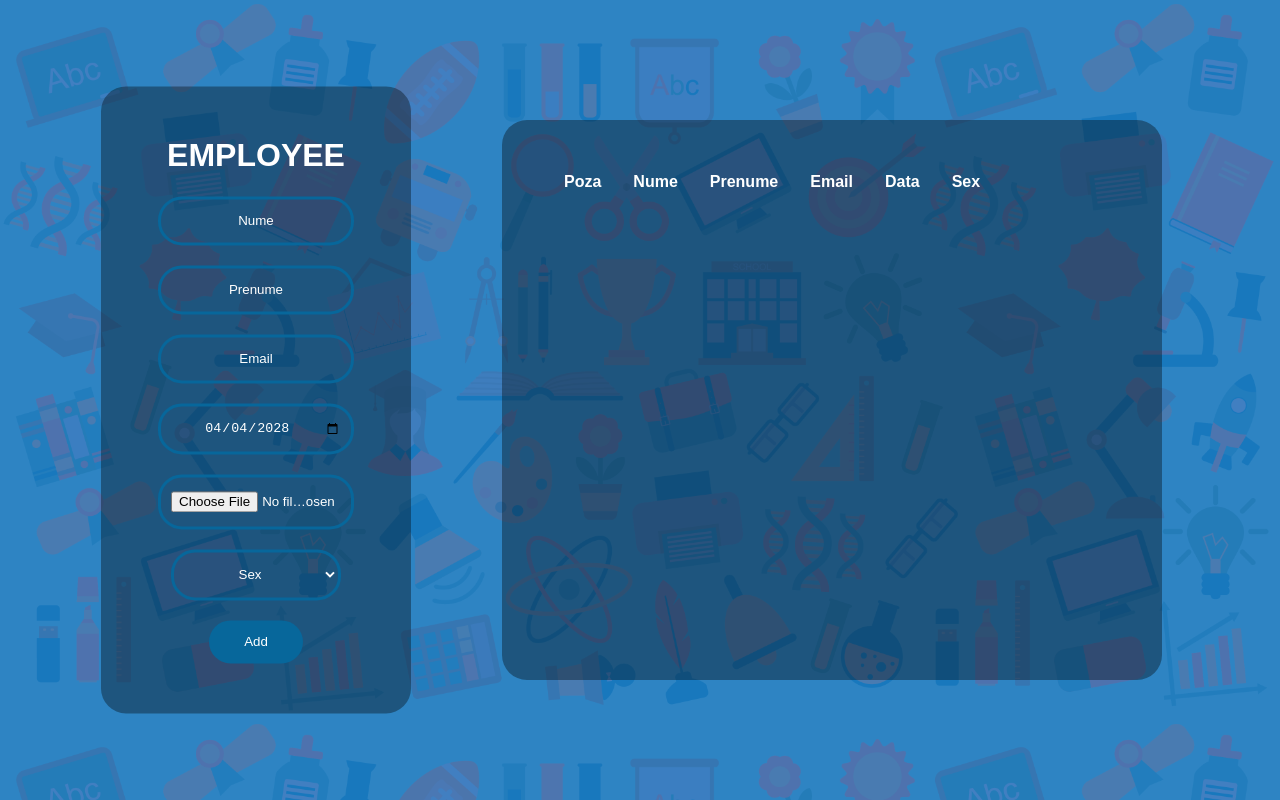
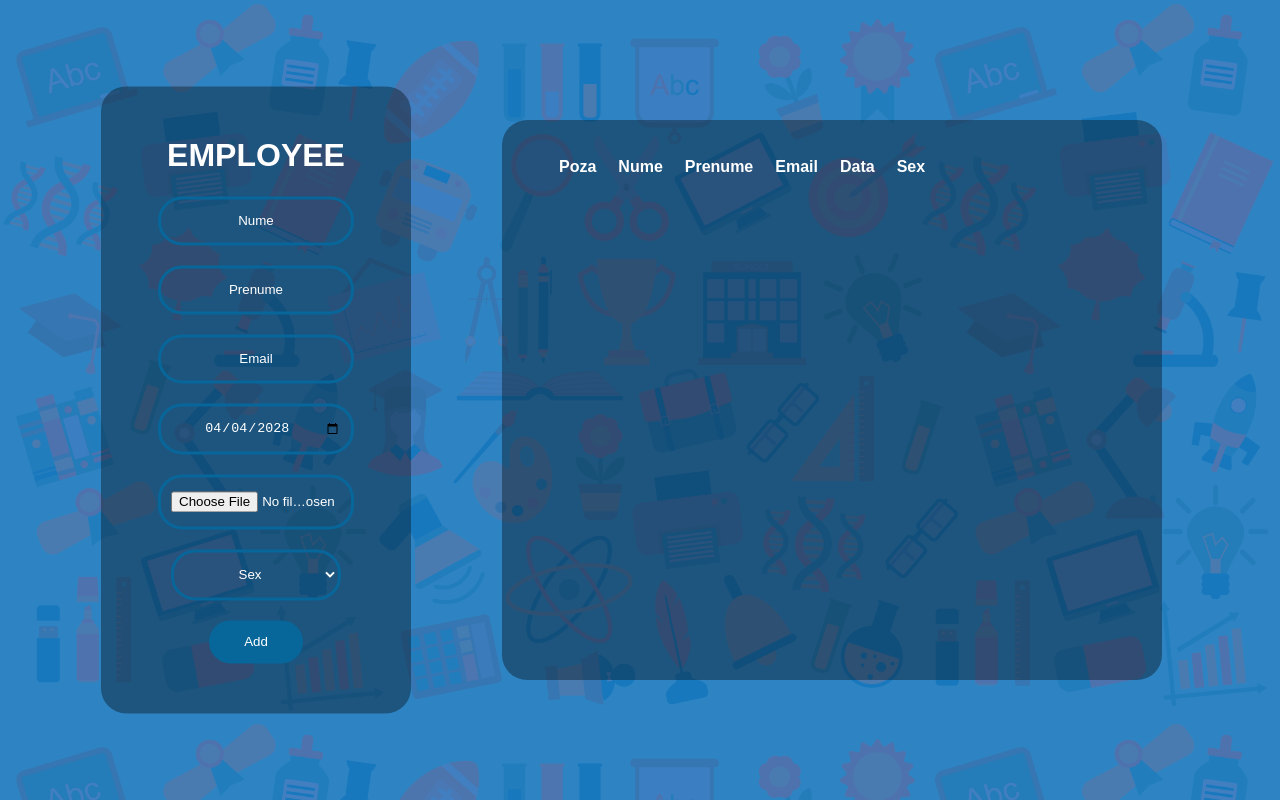
Before and after one commit to gramaovi/Project-2-InternshipPrincipal33Solutions, a plain HTML site: page index.html in a window 1280 px wide. Drawn offline with nearby package versions, Linux system fonts and the light colour scheme.

Commit message:
LATEST UPDATE-PROJECT FINISHED AGAIN :D

```diff
--- a/index.css
+++ b/index.css
@@ -205,7 +205,7 @@ body{
         .tables td{
         max-width: 100%;
         max-height: 100%;
-        padding:15px;
+        padding:0px 10px;
         }
 
 }
```
